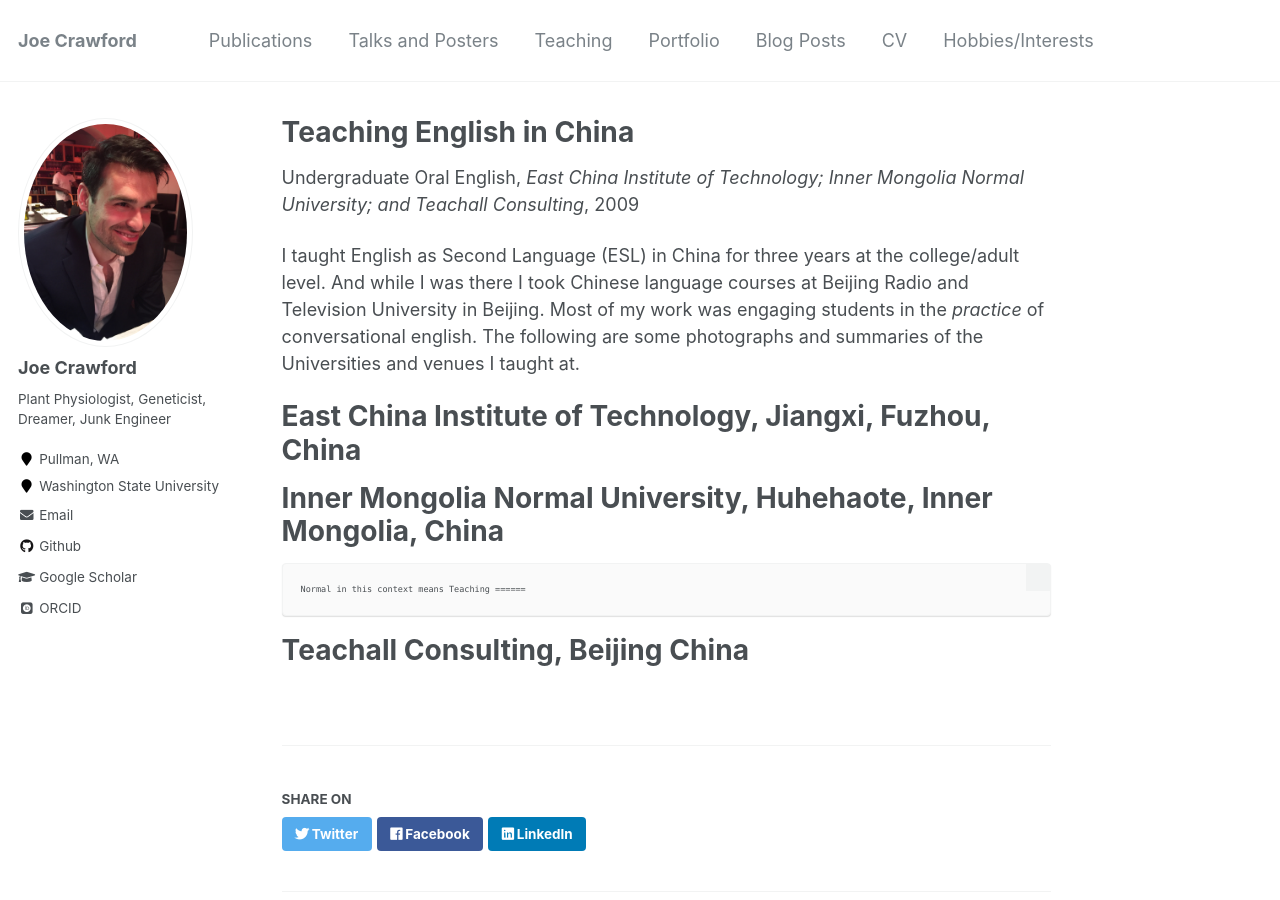
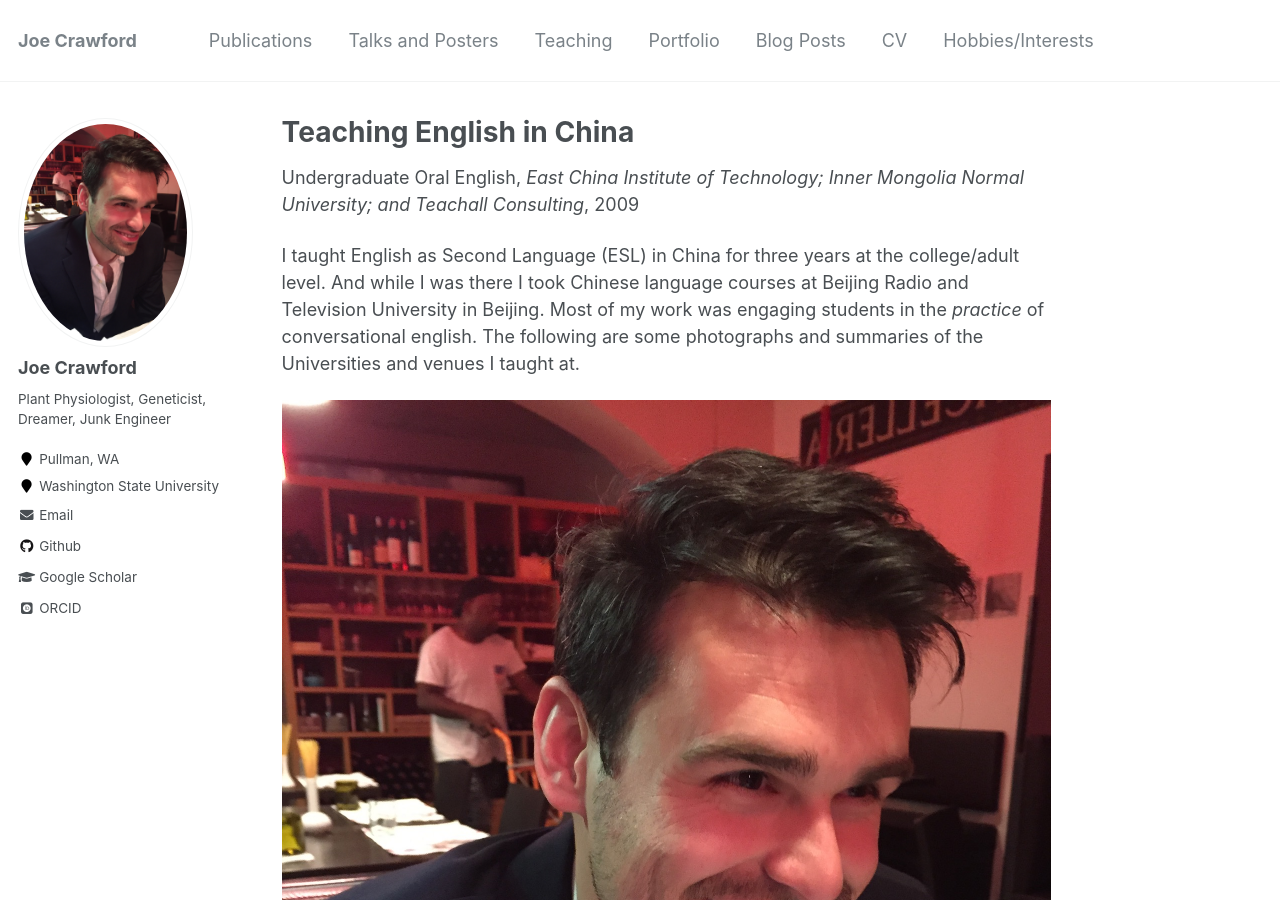
Before and after one commit to plant-physio/plant-physio.github.io, a Jekyll site: the page built from _teaching/2014-spring-teaching-1.md, in a window 1280 px wide and 900 px high. Built offline with Jekyll 4.4.1, drawn with Linux system fonts in a browser that asks for light colours; some web fonts are replaced.

Commit message:
Update 2014-spring-teaching-1.md

```diff
--- a/_teaching/2014-spring-teaching-1.md
+++ b/_teaching/2014-spring-teaching-1.md
@@ -10,11 +10,13 @@ location: "Beijing, China"
 
 I taught English as Second Language (ESL) in China for three years at the college/adult level. And while I was there I took Chinese language courses at Beijing Radio and Television University in Beijing. Most of my work was engaging students in the *practice* of conversational english. The following are some photographs and summaries of the Universities and venues I taught at.
 
+![test](/images/joe.jpg)
+
 East China Institute of Technology, Jiangxi, Fuzhou, China
 ======
 
 # Inner Mongolia Normal University, Huhehaote, Inner Mongolia, China
-    Normal in this context means Teaching
+     Normal in this context means Teaching
 ======
 
 Teachall Consulting, Beijing China
```
